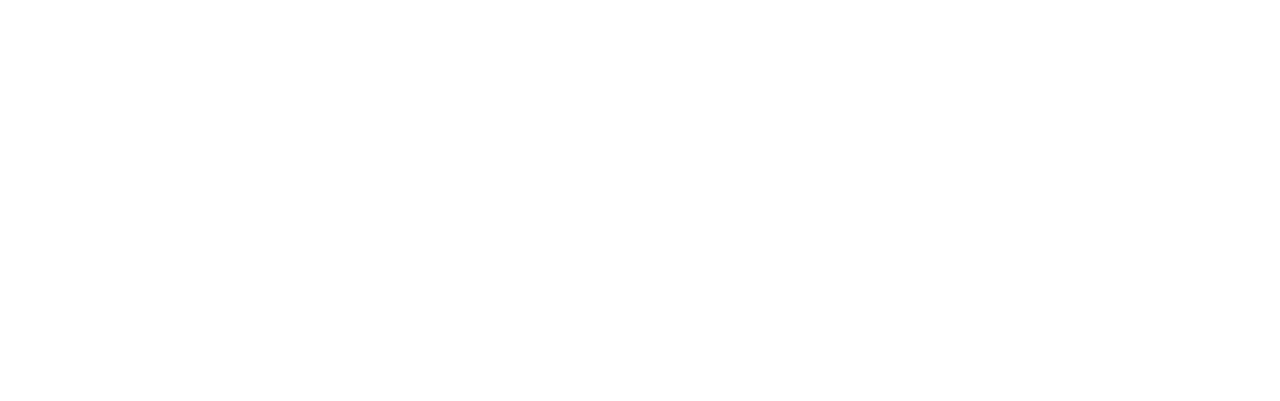
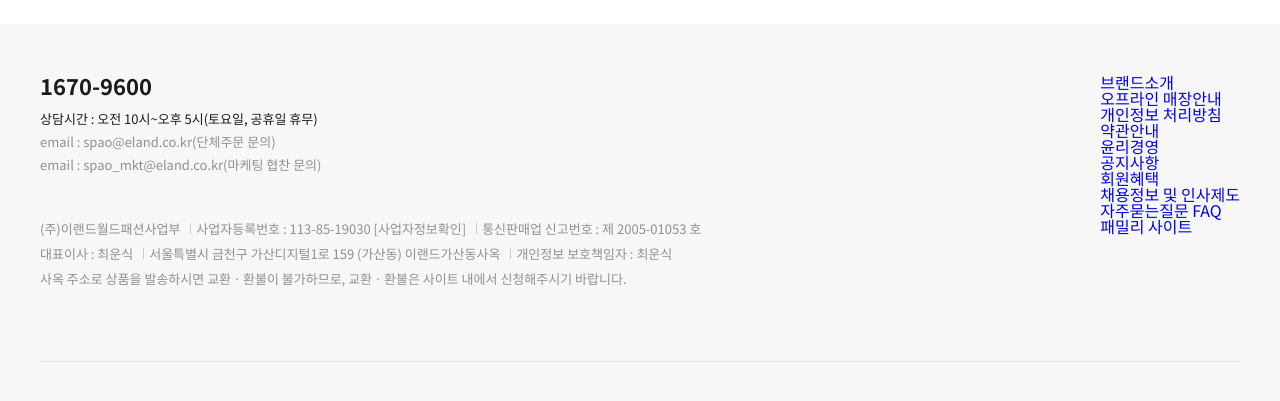
Before and after one commit to aromad17/next_shopping, a Next.js app: page / in a window 1280 px wide. Shown: the part 4805-5206 px from the top of the page. Before the commit the page ends 4829 px from the top, so only its background shows below. Built offline with nearby package versions, Linux system fonts and the light colour scheme.

Commit message:
데이터 한번만 받게,footer 작업중

```diff
--- a/components/Layout.tsx
+++ b/components/Layout.tsx
@@ -1,5 +1,6 @@
 import { ReactNode } from "react";
 import Header from "./Header";
+import Footer from "./main/Footer";
 
 interface LayoutProps {
   children: ReactNode;
@@ -10,6 +11,7 @@ export default function Layout({ children }: LayoutProps) {
     <>
       <Header />
       <div>{children}</div>
+      <Footer />
     </>
   );
 }
--- /dev/null
+++ b/components/main/Footer.tsx
@@ -0,0 +1,171 @@
+import Link from "next/link";
+
+export default function Footer() {
+  return (
+    <>
+      <footer className="footer_wrap">
+        <div className="footer_inner">
+          <div className="footer_left">
+            <div className="cs_center">
+              <p className="phone">1670-9600</p>
+              <p className="time">
+                상담시간 : 오전 10시~오후 5시(토요일, 공휴일 휴무)
+              </p>
+              <p className="email">
+                email : spao@eland.co.kr(단체주문 문의)
+                <br />
+                email : spao_mkt@eland.co.kr(마케팅 협찬 문의)
+              </p>
+            </div>
+            <div className="company_info">
+              (주)이랜드월드패션사업부<span></span>사업자등록번호 : 113-85-19030
+              [사업자정보확인]<span></span>통신판매업 신고번호 : 제 2005-01053
+              호<br />
+              대표이사 : 최운식
+              <span></span>서울특별시 금천구 가산디지털1로 159 (가산동)
+              이랜드가산동사옥<span></span>개인정보 보호책임자 : 최운식
+              <br />
+              사옥 주소로 상품을 발송하시면 교환ㆍ환불이 불가하므로,
+              교환ㆍ환불은 사이트 내에서 신청해주시기 바랍니다.
+            </div>
+            <div className="icons"></div>
+          </div>
+          <div className="footer_right">
+            <ul>
+              <li>
+                <Link legacyBehavior href="#">
+                  <a>브랜드소개</a>
+                </Link>
+              </li>
+              <li>
+                <Link legacyBehavior href="#">
+                  <a>오프라인 매장안내</a>
+                </Link>
+              </li>
+            </ul>
+            <ul>
+              <li>
+                <Link legacyBehavior href="#">
+                  <a>
+                    <strong>개인정보 처리방침</strong>
+                  </a>
+                </Link>
+              </li>
+              <li>
+                <Link legacyBehavior href="#">
+                  <a>약관안내</a>
+                </Link>
+              </li>
+              <li>
+                <Link legacyBehavior href="#">
+                  <a>윤리경영</a>
+                </Link>
+              </li>
+            </ul>
+            <ul>
+              <li>
+                <Link legacyBehavior href="#">
+                  <a>공지사항</a>
+                </Link>
+              </li>
+              <li>
+                <Link legacyBehavior href="#">
+                  <a>회원혜택</a>
+                </Link>
+              </li>
+              <li>
+                <Link legacyBehavior href="#">
+                  <a>채용정보 및 인사제도</a>
+                </Link>
+              </li>
+              <li>
+                <Link legacyBehavior href="#">
+                  <a>자주묻는질문 FAQ</a>
+                </Link>
+              </li>
+            </ul>
+            <div className="family_site cboth">
+              <Link legacyBehavior href="#">
+                <a>패밀리 사이트</a>
+              </Link>
+            </div>
+          </div>
+          <div className="footer_bottom"></div>
+        </div>
+      </footer>
+      <style jsx>{`
+        .footer_wrap {
+          width: 100%;
+          margin: 50px auto 0;
+          border: 0;
+          padding: 50px 0;
+          background-color: #f7f7f7;
+        }
+
+        .footer_inner {
+          width: 90%;
+          min-width: 1200px;
+          margin: 0 auto;
+        }
+        .footer_inner::after {
+          content: "";
+          display: block;
+          clear: both;
+        }
+        .footer_left {
+          float: left;
+          padding: 0;
+          margin: 0 0 30px 0;
+        }
+        .footer_right {
+          float: right;
+        }
+        .footer_bottom {
+          clear: both;
+          border-top: 1px solid #e5e5e5;
+          font-size: 13px;
+          color: #909090;
+          padding-top: 30px;
+        }
+
+        .cs_center {
+          margin-bottom: 40px;
+        }
+
+        .footer_left > .cs_center > p {
+          line-height: 23px;
+        }
+        .phone {
+          font-size: 22px;
+          font-weight: 700;
+          color: #1a1a1a;
+          margin-bottom: 10px;
+        }
+        .time {
+          font-size: 13px;
+          color: #1a1a1a;
+          line-height: 23px;
+        }
+        .email {
+          font-size: 13px;
+          font-weight: 400;
+          color: #909090;
+        }
+        .company_info {
+          font-size: 13px;
+          color: #909090;
+          line-height: 25px;
+          margin-bottom: 40px;
+        }
+        .company_info span {
+          background: url(/images/bt_copy_line.png) no-repeat;
+          background-size: 1px 11px;
+          width: 1px;
+          height: 11px;
+          margin: 0 5px 0 10px;
+          display: inline-block;
+        }
+      `}</style>
+    </>
+  );
+}
--- a/components/main/Lookbook.tsx
+++ b/components/main/Lookbook.tsx
@@ -6,17 +6,14 @@ import { Navigation, A11y } from "swiper/modules";
 import { LookBook } from "../../pages/api/images";
 
 import Link from "next/link";
-import axios from "axios";
 
-export default function Lookbook() {
+export default function Lookbook({ data }: any) {
   const [lookbookList, setLookbookList] = useState<LookBook[] | undefined>(
     undefined
   );
 
   useEffect(() => {
-    axios.get("/api/images").then((response) => {
-      setLookbookList(response.data[3][0]);
-    });
+    setLookbookList(data[0]);
   }, []);
 
   return (
@@ -71,7 +68,6 @@ export default function Lookbook() {
           .lookbook_wrap {
             width: 100%;
             min-width: 1200px;
-            margin-bottom: 50px;
           }
 
           .lookbook_wrap::after {
--- a/components/main/NewOne.tsx
+++ b/components/main/NewOne.tsx
@@ -3,15 +3,12 @@ import { Navigation, A11y } from "swiper/modules";
 import { Item } from "../../pages/api/images";
 import { useEffect, useState } from "react";
 import Link from "next/link";
-import axios from "axios";
 
-export default function NewOne() {
+export default function NewOne({ data }: any) {
   const [newList, setNewList] = useState<Item[] | undefined>(undefined);
 
   useEffect(() => {
-    axios.get("/api/images").then((response) => {
-      setNewList(response.data[1][0]);
-    });
+    setNewList(data[0]);
   }, []);
 
   return (
--- a/components/main/Slide.tsx
+++ b/components/main/Slide.tsx
@@ -6,7 +6,6 @@ import {
   EffectFade,
   A11y,
 } from "swiper/modules";
-
 import "swiper/css";
 import "swiper/css/navigation";
 import "swiper/css/pagination";
--- a/components/main/Style.tsx
+++ b/components/main/Style.tsx
@@ -3,16 +3,15 @@ import { Navigation, Pagination, Autoplay, A11y } from "swiper/modules";
 import { Item } from "../../pages/api/images";
 import { useEffect, useState } from "react";
 import Link from "next/link";
-import axios from "axios";
 
-export default function Style() {
+export default function Style({ data }: any) {
   const [styleList, setStyleList] = useState<Item[] | undefined>(undefined);
 
   useEffect(() => {
-    axios.get("/api/images").then((response) => {
-      setStyleList(response.data[2][0]);
-    });
+    setStyleList(data[0]);
   }, []);
+
+  console.log(styleList);
 
   return (
     <>
--- a/components/main/Weekly.tsx
+++ b/components/main/Weekly.tsx
@@ -1,9 +1,8 @@
 import { Item } from "../../pages/api/images";
 import { useEffect, useState } from "react";
 import Link from "next/link";
-import axios from "axios";
 
-export default function Weekly() {
+export default function Weekly({ data }: any) {
   function activationOn(i: number, value: any) {
     for (let el of value) {
       el.classList.remove("on");
@@ -18,13 +17,12 @@ export default function Weekly() {
   const [categoryList, setCategoryList] = useState<HTMLElement[]>();
   const [weeklyList, setWeeklyList] = useState<HTMLElement[]>();
 
+  console.log(data);
   useEffect(() => {
-    axios.get("/api/images").then((response) => {
-      setWomanList(response.data[0][0]);
-      setManList(response.data[0][1]);
-      setKidsList(response.data[0][2]);
-      setPajamaList(response.data[0][3]);
-    });
+    setWomanList(data[0]);
+    setManList(data[1]);
+    setKidsList(data[2]);
+    setPajamaList(data[3]);
 
     const categoryItems = document.querySelectorAll<HTMLLIElement>(
       ".weekly_category>li"
--- a/pages/api/images.ts
+++ b/pages/api/images.ts
@@ -5,9 +5,10 @@ export interface Item {
   title: string;
   path: string;
   price: number;
-  color: Array<string>;
+  color: string[];
   isWoman: boolean;
   isMan?: boolean;
+  subtitle?: string;
 }
 
 export interface LookBook {
--- a/pages/index.tsx
+++ b/pages/index.tsx
@@ -5,18 +5,38 @@ import NewOne from "@/components/main/NewOne";
 import Business from "@/components/main/Business";
 import Style from "@/components/main/Style";
 import Lookbook from "@/components/main/Lookbook";
+import { useEffect, useState } from "react";
+import axios from "axios";
 
 export default function Home() {
+  const [imageList, setImageList] = useState([]);
+  useEffect(() => {
+    const fetchData = async () => {
+      try {
+        const response = await axios.get("/api/images");
+        setImageList(response.data);
+      } catch (error) {
+        console.error("에러사항: ", error);
+      }
+    };
+    fetchData();
+  }, []);
+
   return (
     <>
       <Seo title="HOME"></Seo>
       <div className="wrap">
-        <Slide />
-        <Weekly />
-        <NewOne />
-        <Business />
-        <Style />
-        <Lookbook />
+        {imageList.length > 0 && (
+          <>
+            <Slide />
+            <Weekly data={imageList[0]} />
+            <NewOne data={imageList[1]} />
+            <Business />
+            <Style data={imageList[2]} />
+            <Lookbook data={imageList[3]} />
+          </>
+        )}
+        {imageList.length === 0 && <p>Loading...</p>}
       </div>
     </>
   );
```
